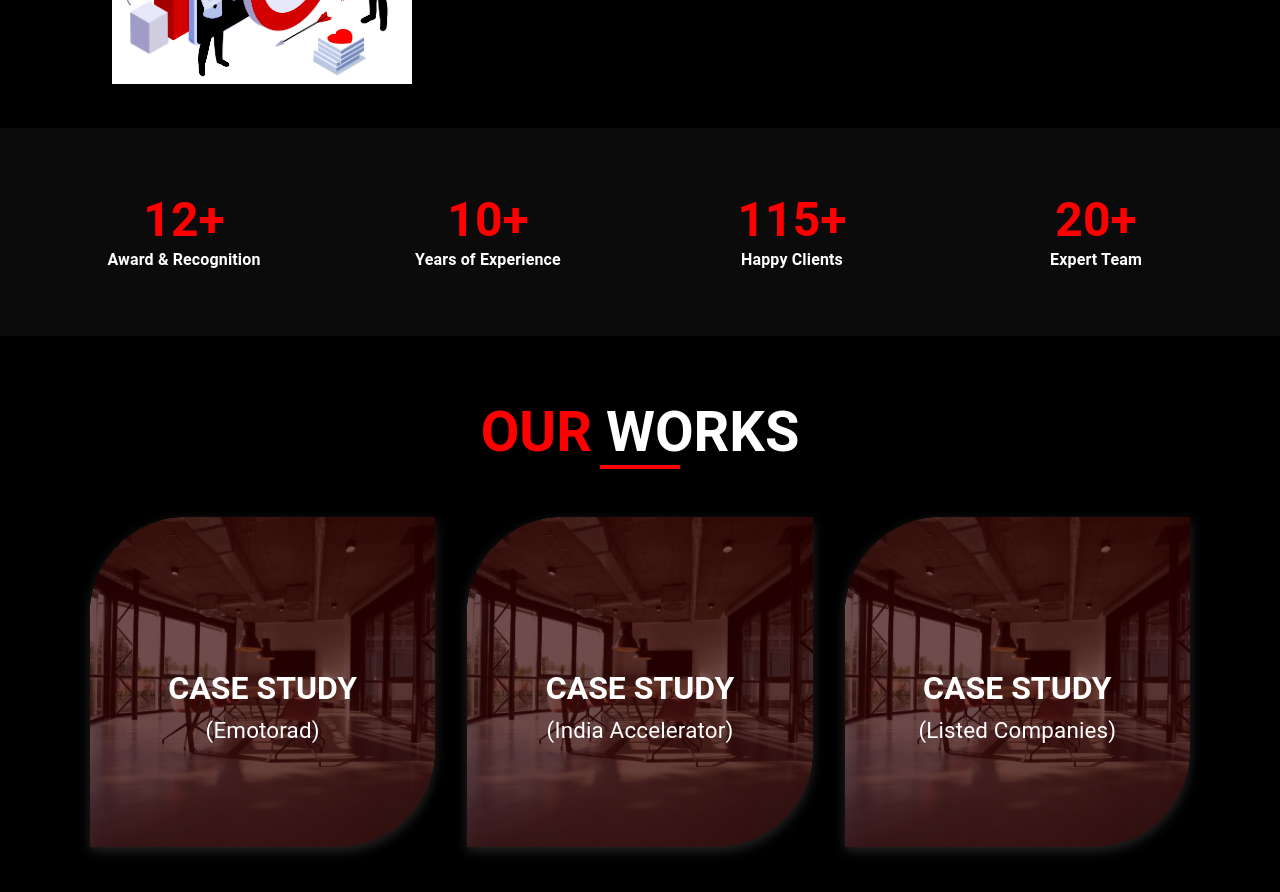
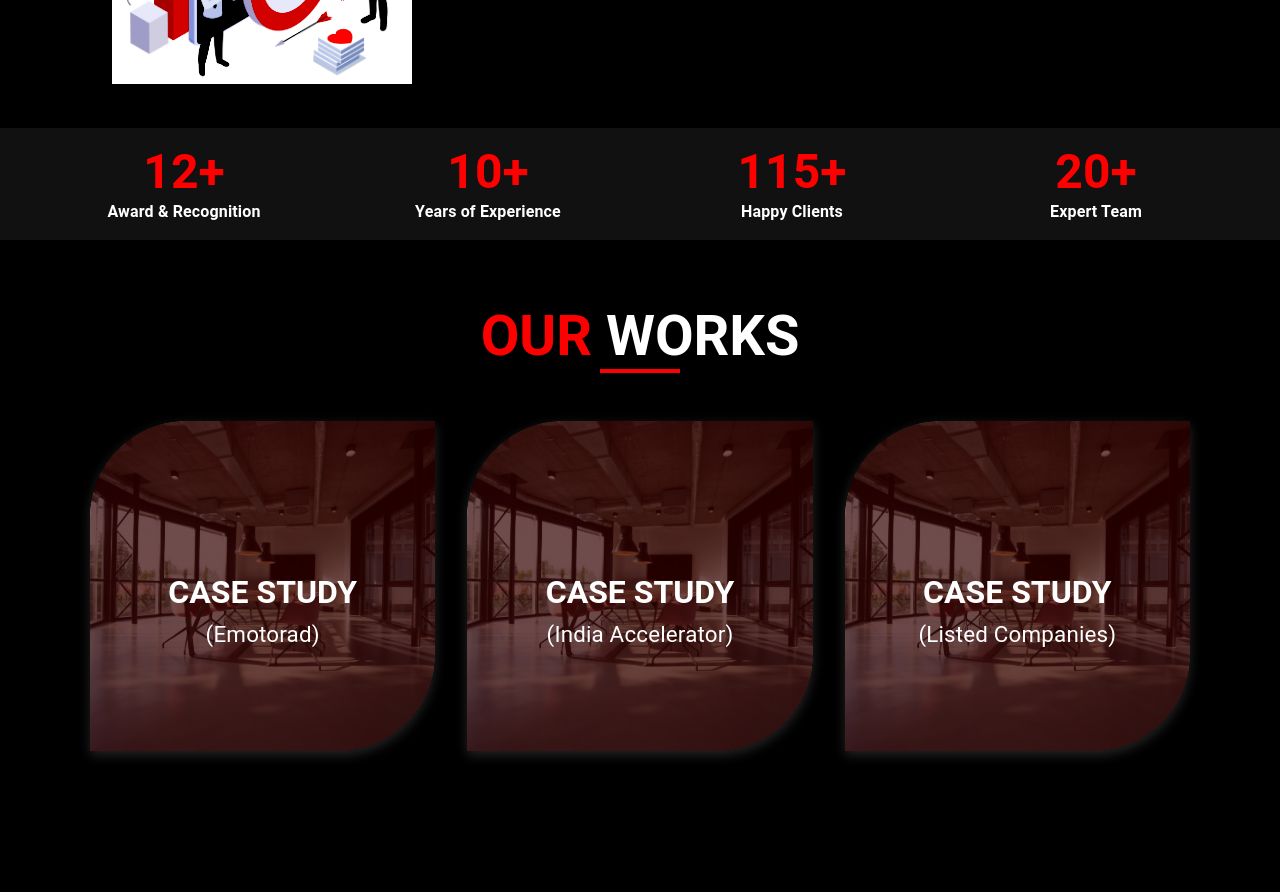
Before and after one commit to NoumanKhan2003/firmusvision, a React (Vite) app in the folder client/: page / in a window 1280 px wide. Shown: the part 4760-5652 px from the top of the page. Built offline with nearby package versions, Linux system fonts and the light colour scheme.

Commit message:
Update CounterSection styles for improved background color and padding

```diff
--- a/client/src/Components/ViewsSection.jsx
+++ b/client/src/Components/ViewsSection.jsx
@@ -62,12 +62,12 @@ const CounterSection = () => {
     <Box
       ref={sectionRef}
       sx={{
-        background: "#0b0b0b",
+        background: "rgb(17, 17, 17) ",
         display: "flex",
         justifyContent: "center",
         alignItems: "center",
         flexWrap: "wrap",
-        padding: "3rem 2rem",
+        padding: "0rem 2rem",
         textAlign: "center",
       }}
     >
```
